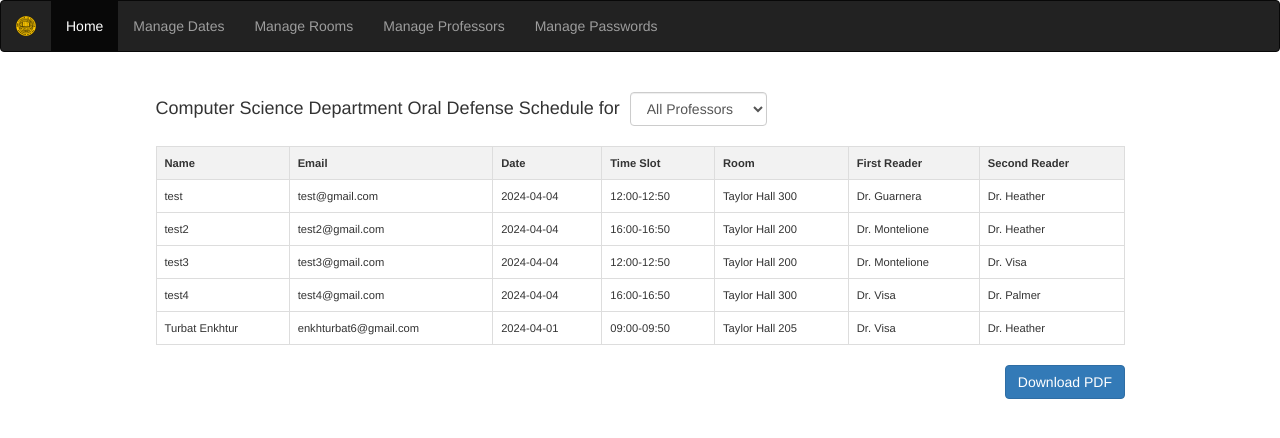
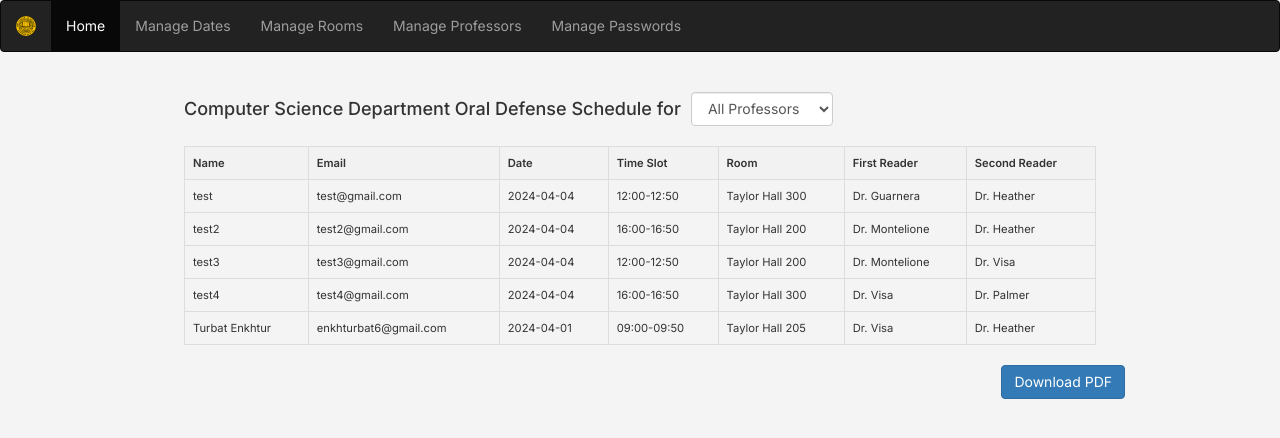
Before and after one commit to eturbat/thesisproject, a PHP site: page /admin_panel.php in a window 1280 px wide. Shown: the top 438 px of the page. Run offline with PHP 8.4, Linux system fonts and the light colour scheme; data comes from the database, SQL or seed files in the repository; some libraries are stand-ins or nearby versions.

Commit message:
font updated through all pages

```diff
--- a/admin_panel.php
+++ b/admin_panel.php
@@ -35,12 +35,18 @@ $bookings = fetchAllBookings($mysqli, $selectedProfessor);
 <head>
     <meta name="viewport" content="width=device-width, initial-scale=1.0">
     <link rel="stylesheet" href="https://maxcdn.bootstrapcdn.com/bootstrap/3.4.0/css/bootstrap.min.css">
+    <script src="https://raw.githack.com/eKoopmans/html2pdf/master/dist/html2pdf.bundle.js"></script>
+    <link href="https://fonts.googleapis.com/css2?family=Inter:wght@400;500;600&display=swap" rel="stylesheet">
     <title>Admin Panel</title>
-    <script src="https://raw.githack.com/eKoopmans/html2pdf/master/dist/html2pdf.bundle.js"></script>
     <style>
+        body {
+            font-family: 'Inter', sans-serif;
+            background-color: #f4f4f4;
+            color: #333;
+        }
         #bookingsTable {
             margin: 0px auto;
-            width: 85%;
+            width: 80%;
         }
         #bookingsTable table {
             font-size: 0.8em;
@@ -170,10 +176,15 @@ $bookings = fetchAllBookings($mysqli, $selectedProfessor);
         ?>
     </div>
     <script>
-        function generatePDF() {
-            const element = document.getElementById("bookingsTable");
-            html2pdf().from(element).save("bookings-list.pdf");
-        }
+    function generatePDF() {
+        const element = document.getElementById("bookingsTable");
+        html2pdf().from(element).set({
+            margin: 0,
+            filename: 'bookings-list.pdf',
+            html2canvas: { scale: 15 },
+            jsPDF: { orientation: 'landscape', unit: 'in', format: 'letter', compressPDF: true }
+        }).save();
+    }
     </script>
 </body>
 </html>
--- a/book.php
+++ b/book.php
@@ -123,6 +123,8 @@ if(isset($_POST['submit'])){
     <style>
         body {
             font-family: 'Inter', sans-serif;
+            background-color: #f4f4f4;
+            color: #333;
         }
         .container {
             position: relative;
@@ -131,7 +133,7 @@ if(isset($_POST['submit'])){
             padding: 20px;
             border-radius: 10px;
             box-shadow: 0 4px 8px rgba(0,0,0,0.05);
-            width: 70%;
+            width: 60%;
             max-width: auto;
             margin-left: auto;
             margin-right: auto;
--- a/password_management.php
+++ b/password_management.php
@@ -44,7 +44,13 @@ while ($row = $fetchResult->fetch_assoc()) {
     <meta name="viewport" content="width=device-width, initial-scale=1.0">
     <link rel="stylesheet" href="https://maxcdn.bootstrapcdn.com/bootstrap/3.4.0/css/bootstrap.min.css">
     <link rel="stylesheet" href="https://cdnjs.cloudflare.com/ajax/libs/font-awesome/4.7.0/css/font-awesome.min.css">
+    <link href="https://fonts.googleapis.com/css2?family=Inter:wght@400;500;600&display=swap" rel="stylesheet">
     <style>
+        body {
+            font-family: 'Inter', sans-serif;
+            background-color: #f4f4f4;
+            color: #333;
+        }
         .password-management-container {
             margin-top: 20px;
             background-color: #f8f9fa;
--- a/professor_login.php
+++ b/professor_login.php
@@ -31,7 +31,13 @@ if ($_SERVER['REQUEST_METHOD'] === 'POST') {
     <title>Professor Login</title>
     <link rel="stylesheet" href="https://maxcdn.bootstrapcdn.com/bootstrap/3.4.0/css/bootstrap.min.css">
     <link rel="stylesheet" href="https://cdnjs.cloudflare.com/ajax/libs/font-awesome/4.7.0/css/font-awesome.min.css">
+    <link href="https://fonts.googleapis.com/css2?family=Inter:wght@400;500;600&display=swap" rel="stylesheet">
     <style>
+        body {
+            font-family: 'Inter', sans-serif;
+            background-color: #f4f4f4;
+            color: #333;
+        }
         .password-management-container {
             margin-top: 20px;
             background-color: #f8f9fa;
--- a/schedule.php
+++ b/schedule.php
@@ -307,6 +307,8 @@ function build_calendar($start_date, $end_date, $first_reader, $second_reader, $
     <style>
         body {
             font-family: 'Inter', sans-serif;
+            background-color: #f4f4f4;
+            color: #333;
         }
         .calendar-container {
             position: relative;
--- a/student_index.php
+++ b/student_index.php
@@ -30,6 +30,8 @@ while ($row = $result->fetch_assoc()) {
     <style>
         body {
             font-family: 'Inter', sans-serif;
+            background-color: #f4f4f4;
+            color: #333;
         }
         .instruction-box {
             border: 1px solid #f39c12;
@@ -44,7 +46,7 @@ while ($row = $result->fetch_assoc()) {
             padding: 20px;
             border-radius: 10px;
             box-shadow: 0 4px 8px rgba(0,0,0,0.05);
-            width: 40%; /* Adjusted width */
+            width: 30%;
             max-width: 600px;
             margin-left: auto;
             margin-right: auto;
--- a/student_login.php
+++ b/student_login.php
@@ -31,7 +31,13 @@ if ($_SERVER['REQUEST_METHOD'] === 'POST') {
     <title>Student Login</title>
     <link rel="stylesheet" href="https://maxcdn.bootstrapcdn.com/bootstrap/3.4.0/css/bootstrap.min.css">
     <link rel="stylesheet" href="https://cdnjs.cloudflare.com/ajax/libs/font-awesome/4.7.0/css/font-awesome.min.css">
+    <link href="https://fonts.googleapis.com/css2?family=Inter:wght@400;500;600&display=swap" rel="stylesheet">
     <style>
+        body {
+            font-family: 'Inter', sans-serif;
+            background-color: #f4f4f4;
+            color: #333;
+        }
         .password-management-container {
             margin-top: 20px;
             background-color: #f8f9fa;
```
Also changed, not shown: add_professor.php (+7 -2 lines), professor_availability.php (+7 -0 lines), room_availability.php (+8 -3 lines), set_dates.php (+10 -3 lines).
